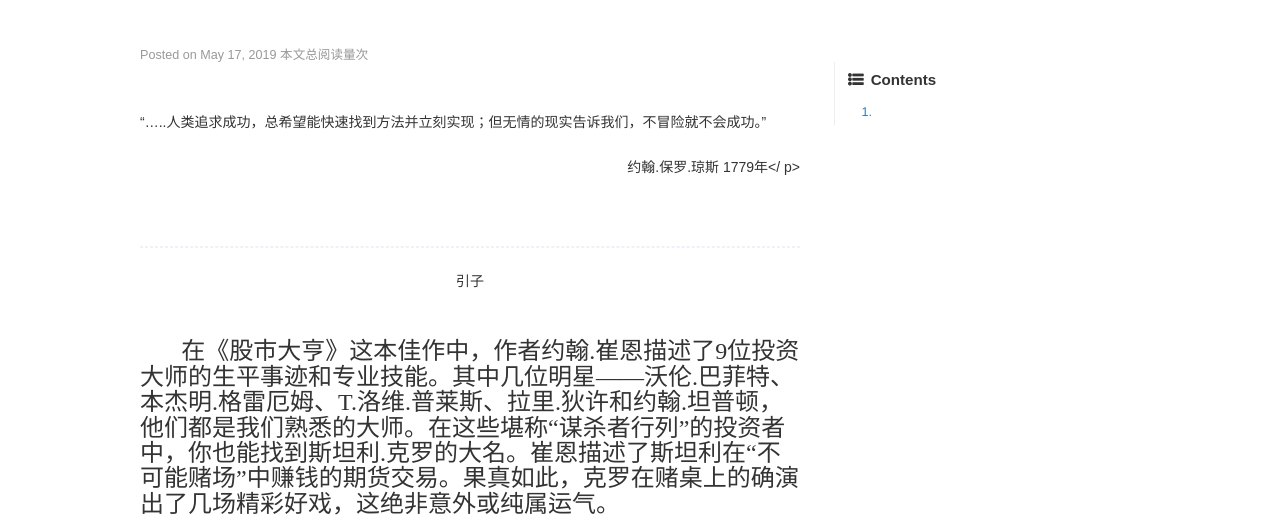
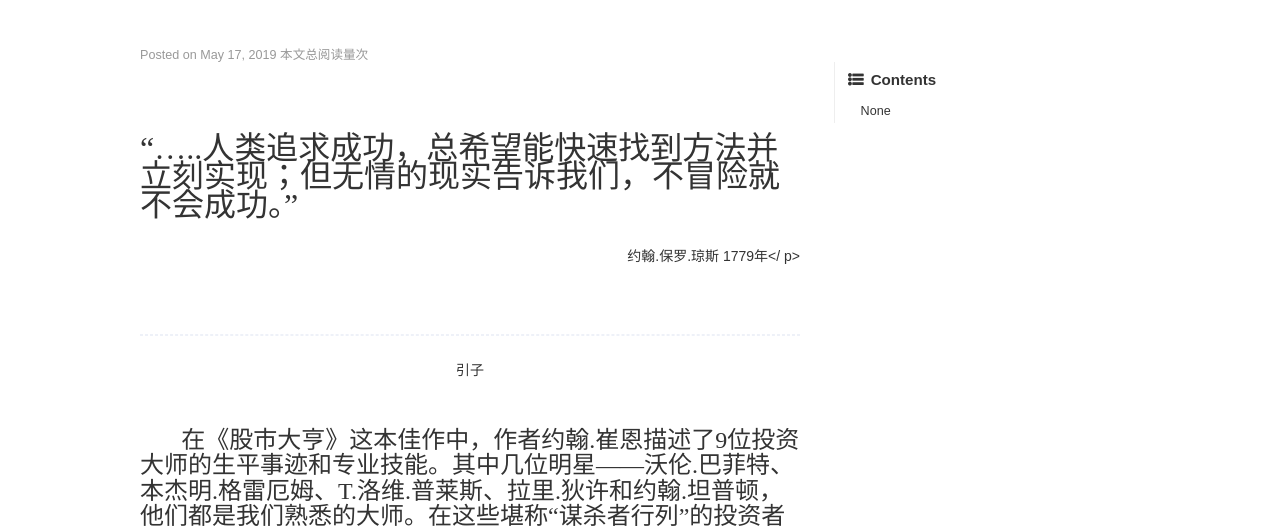
Before and after one commit to willeforce/willeforce.github.io, a plain HTML site: page 2019/05/17/克罗谈期货交易策略/index.html in a window 1280 px wide. Shown: the part 153-680 px from the top of the page. Drawn offline with nearby package versions, Linux system fonts and the light colour scheme; some packages are replaced by stand-ins of ours; a script that the page names is missing; a web font is replaced by a local one.

Commit message:
Site updated: 2019-05-17 18:11:09

```diff
--- a/2019/05/17/克罗谈期货交易策略/index.html
+++ b/2019/05/17/克罗谈期货交易策略/index.html
@@ -26,7 +26,7 @@
 <meta property="og:site_name" content="未来之力">
 <meta property="og:description" content="“…..人类追求成功，总希望能快速找到方法并立刻实现；但无情的现实告诉我们，不冒险就不会成功。” 约翰.保罗.琼斯 1779年&amp;lt;/ p&amp;gt;   引子 &amp;emsp;&amp;emsp;在《股市大亨》这本佳作中，作者约翰.崔恩描述了9位投资大师的生平事迹和专业技能。其中几位明星——沃伦.巴菲特、本杰明.格雷厄姆、T.洛维.普莱斯、拉里.狄许和约翰.坦普顿，他们都是我们熟悉的大师。在这些堪称“谋杀者行">
 <meta property="og:locale" content="zh-hans">
-<meta property="og:updated_time" content="2019-05-17T10:07:35.585Z">
+<meta property="og:updated_time" content="2019-05-17T10:10:45.017Z">
 <meta name="twitter:card" content="summary">
 <meta name="twitter:title" content="未来之力">
 <meta name="twitter:description" content="“…..人类追求成功，总希望能快速找到方法并立刻实现；但无情的现实告诉我们，不冒险就不会成功。” 约翰.保罗.琼斯 1779年&amp;lt;/ p&amp;gt;   引子 &amp;emsp;&amp;emsp;在《股市大亨》这本佳作中，作者约翰.崔恩描述了9位投资大师的生平事迹和专业技能。其中几位明星——沃伦.巴菲特、本杰明.格雷厄姆、T.洛维.普莱斯、拉里.狄许和约翰.坦普顿，他们都是我们熟悉的大师。在这些堪称“谋杀者行">
@@ -183,7 +183,7 @@
     </div>
     <div class="article-entry" itemprop="articleBody">
 
-        <h2 id><a href="#" class="headerlink" title></a><font face="微软雅黑" size="6"></font></h2><p>“…..人类追求成功，总希望能快速找到方法并立刻实现；但无情的现实告诉我们，不冒险就不会成功。”</p>
+        <p><font face="微软雅黑" size="6"><br>“…..人类追求成功，总希望能快速找到方法并立刻实现；但无情的现实告诉我们，不冒险就不会成功。”</font></p>
 <p></p><p align="right">约翰.保罗.琼斯 1779年&lt;/ p&gt;<br><br><br> </p>
 <hr>
 <p></p><p align="center">引子</p>
@@ -247,7 +247,7 @@
     <div id="toc" class="toc-article" style="overflow-y: scroll; max-width: 28%;">
     <strong class="toc-title">Contents</strong>
 
-      <ol class="nav"><li class="nav-item nav-level-2"><a class="nav-link" href="#"><span class="nav-number">1.</span> <span class="nav-text"></span></a></li></ol>
+      <ol class="nav">None</ol>
 
     </div>
   </aside>
```
Also changed, not shown: index.html (+1 -1 lines).
